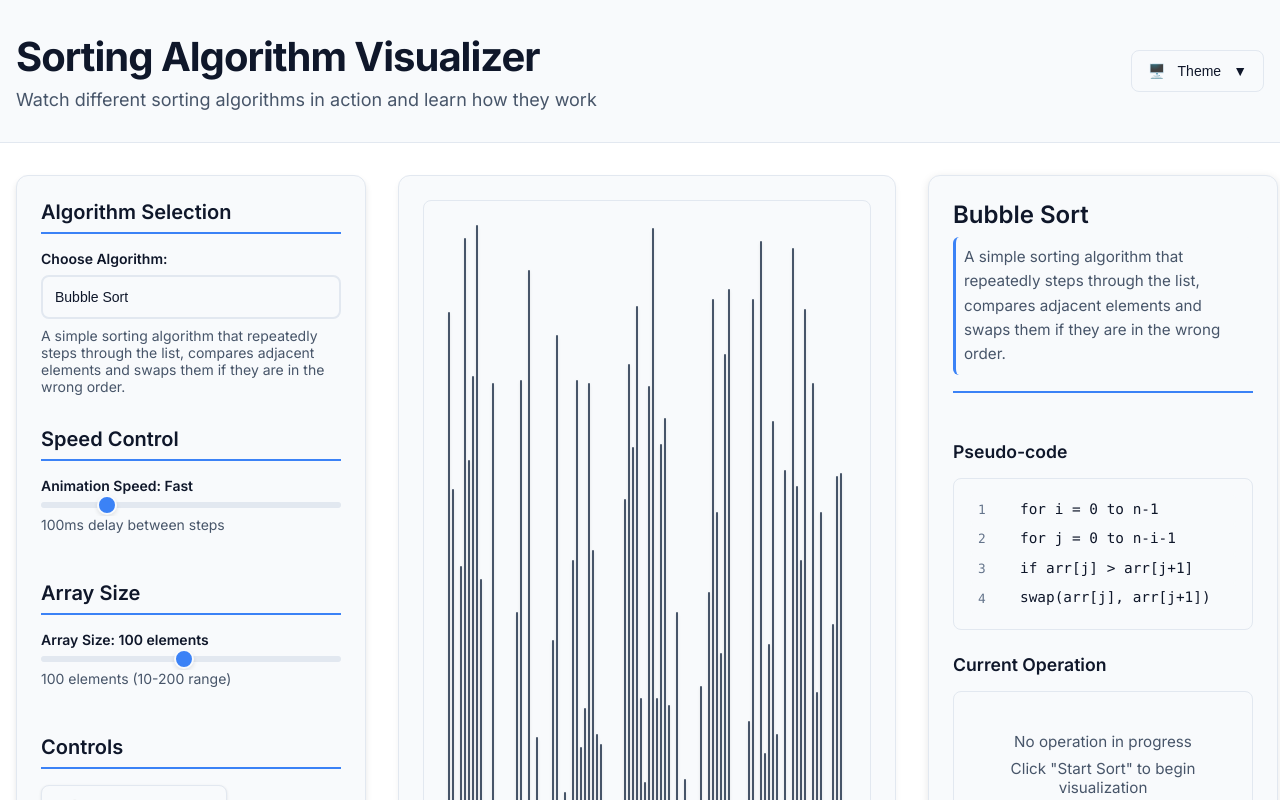
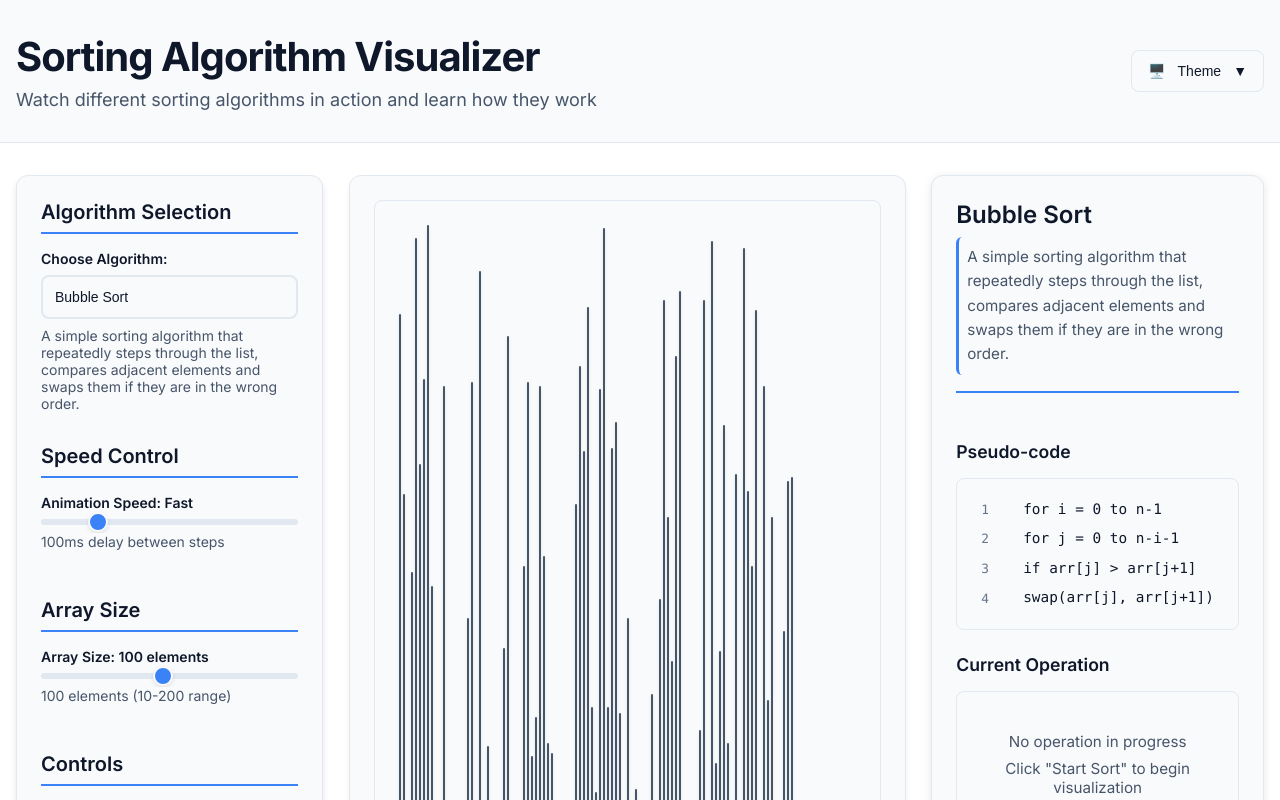
Before and after one commit to FlyOverCoderKY/Sorter, a React (Vite) app in the folder App.UI/: page / in a window 1280 px wide. Shown: the top 800 px of the page. Built offline with nearby package versions, Linux system fonts and the light colour scheme.

Commit message:
Refactor BarDisplay component to improve layout stability during sorting by locking width on mount. Update CSS for visualizer layout to enhance responsiveness and ensure proper display across different screen sizes and orientations.

```diff
--- a/App.UI/src/components/BarDisplay.tsx
+++ b/App.UI/src/components/BarDisplay.tsx
@@ -117,16 +117,21 @@ Bar.displayName = 'Bar';
 
 const BarDisplay = React.memo<BarDisplayProps>(({ array, currentStep, isRunning }) => {
   const containerRef = useRef<HTMLDivElement>(null);
+  const barContainerRef = useRef<HTMLDivElement>(null);
   const maxValue = Math.max(...array, 1);
   // Keep flag for future subtle animations, but not used to avoid layout jumps
   const [prevArraySize, setPrevArraySize] = useState(array.length);
+  const [containerWidth, setContainerWidth] = useState<number>(0);
+  const [lockedWidthPx, setLockedWidthPx] = useState<number | null>(null);
 
   // Calculate bar dimensions based on container width and array size
   const barDimensions = useMemo(() => {
-    // Use a snapshot of width to avoid reactive layout jumps
-    const width = containerRef.current?.clientWidth ?? 0;
+    const currentWidth = lockedWidthPx ?? containerWidth > 0
+      ? containerWidth
+      : (barContainerRef.current?.clientWidth ?? containerRef.current?.clientWidth ?? 0);
+    const width = typeof currentWidth === 'number' ? currentWidth : 0;
     return calculateBarDimensions(width, array.length);
-  }, [array.length]);
+  }, [array.length, containerWidth, lockedWidthPx]);
 
   // Track array size changes to force a stable layout without transitions
   useEffect(() => {
@@ -135,17 +140,12 @@ const BarDisplay = React.memo<BarDisplayProps>(({ array, currentStep, isRunning
     }
   }, [array.length, prevArraySize]);
 
-  // Update bar dimensions on window resize
+  // Lock width on first mount so changing array size won't change the BarDisplay width
   useEffect(() => {
-    const handleResize = () => {
-      // Force re-render by updating a state or ref
-      if (containerRef.current) {
-        containerRef.current.style.width = containerRef.current.clientWidth + 'px';
-      }
-    };
-
-    window.addEventListener('resize', handleResize);
-    return () => window.removeEventListener('resize', handleResize);
+    const element = barContainerRef.current ?? containerRef.current;
+    const width = element?.clientWidth ?? 0;
+    setLockedWidthPx(width);
+    setContainerWidth(width);
   }, []);
 
   if (array.length === 0) {
@@ -160,9 +160,14 @@ const BarDisplay = React.memo<BarDisplayProps>(({ array, currentStep, isRunning
   }
 
   return (
-    <div className="bar-display" ref={containerRef}>
+    <div
+      className="bar-display"
+      ref={containerRef}
+      style={lockedWidthPx ? { width: `${lockedWidthPx}px`, margin: '0 auto' } : undefined}
+    >
       <div
         className="bar-container"
+        ref={barContainerRef}
         style={{
           width: '100%'
         }}
--- a/App.UI/src/components/SortingVisualizer.css
+++ b/App.UI/src/components/SortingVisualizer.css
@@ -10,8 +10,8 @@
 /* Header styles moved to AppHeader.css */
 
 .visualizer-content {
-  max-width: 1400px;
-  margin: 0 auto;
+  width: 100%;
+  margin: 0;
   padding: 2rem 1rem;
   display: grid;
   grid-template-columns: 1fr;
@@ -52,34 +52,13 @@
 
 @media (min-width: 768px) {
   .visualizer-content {
-    grid-template-columns: 300px 1fr;
+    grid-template-columns: 280px minmax(0, 1fr) 300px; /* left dock, center, right dock */
     gap: 2rem;
   }
 
   .control-section {
     order: 1;
-  }
-
-  .visualization-section {
-    order: 2;
-    grid-column: 2;
-  }
-
-  .explanation-section {
-    order: 3;
-    grid-column: 1 / -1;
-  }
-}
-
-@media (min-width: 1024px) {
-  .visualizer-content {
-    grid-template-columns: 350px 1fr 350px;
-    gap: 2rem;
-    grid-auto-rows: 1fr;
-  }
-
-  .control-section {
-    order: 1;
+    grid-column: 1;
   }
 
   .visualization-section {
@@ -90,6 +69,46 @@
   .explanation-section {
     order: 3;
     grid-column: 3;
+  }
+}
+
+@media (min-width: 1024px) {
+  .visualizer-content {
+    /* Side panels shrink on narrower widths to free room for center; expand up to 350px */
+    grid-template-columns: clamp(260px, 24vw, 350px) minmax(0, 1fr) clamp(260px, 26vw, 350px);
+    gap: clamp(1rem, 2vw, 2rem);
+    grid-auto-rows: 1fr;
+  }
+
+  .control-section {
+    order: 1;
+    grid-column: 1;
+  }
+
+  .visualization-section {
+    order: 2;
+    grid-column: 2;
+  }
+
+  .explanation-section {
+    order: 3;
+    grid-column: 3;
+  }
+}
+
+/* Tall/narrow screens: ensure right panel remains fully visible by slightly limiting center width */
+@media (min-height: 900px) and (max-width: 1400px) {
+  .visualization-section {
+    max-width: min(900px, 65vw);
+    justify-self: center;
+  }
+}
+
+/* Portrait orientation with three columns */
+@media (orientation: portrait) and (min-width: 768px) {
+  .visualization-section {
+    max-width: min(900px, 70vw);
+    justify-self: center;
   }
 }
 
```
